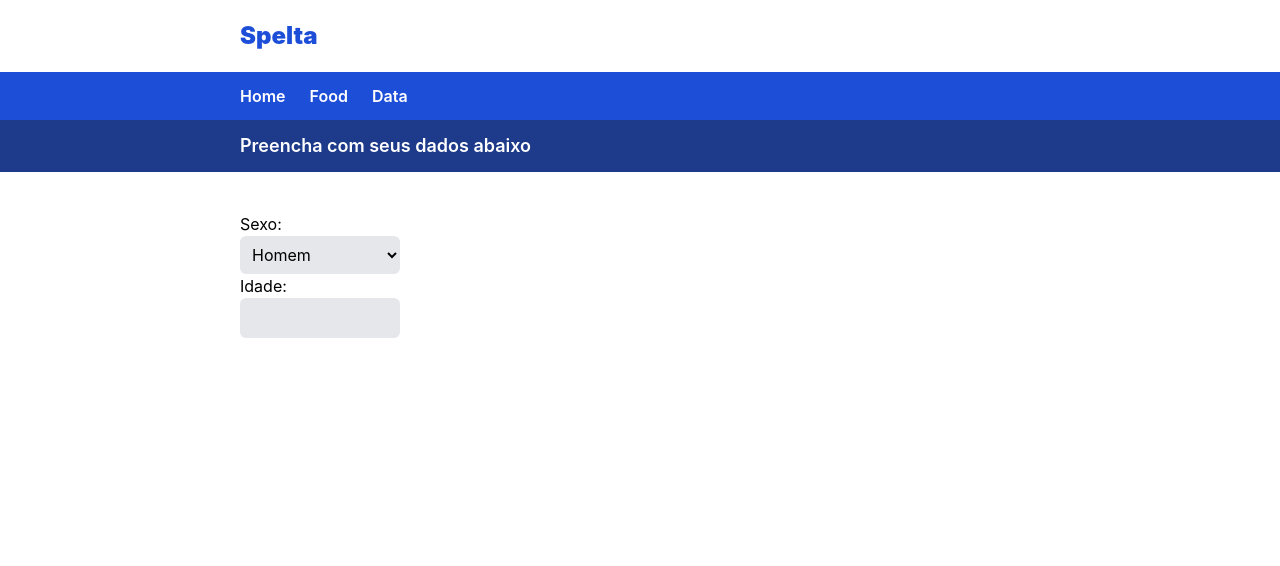
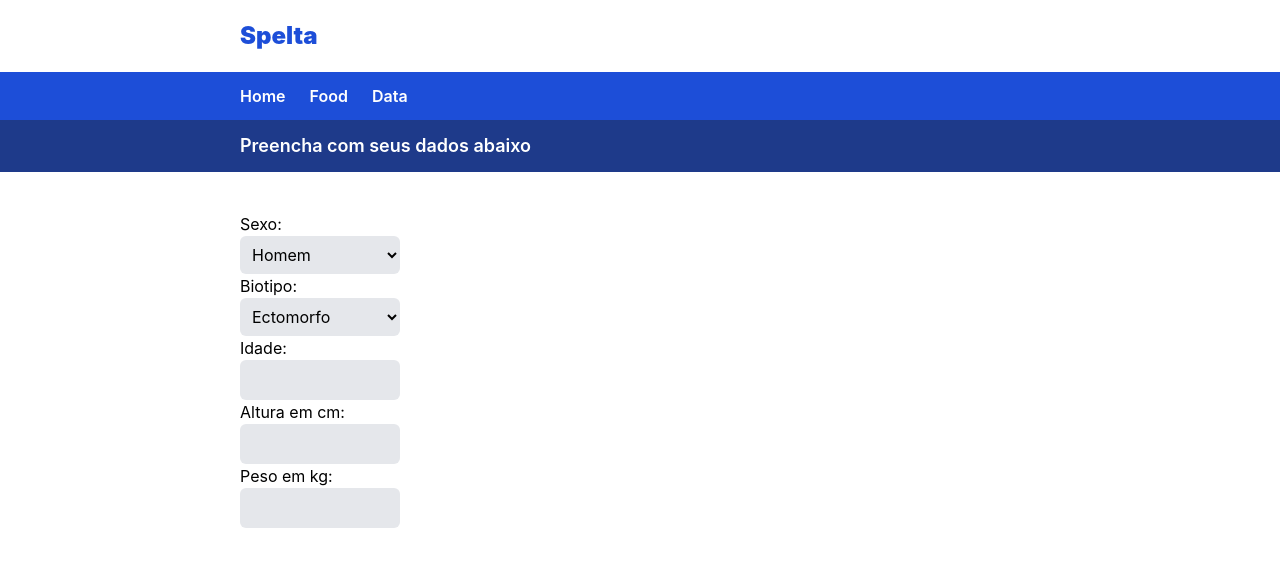
Before and after one commit to PedroSpelta/Fitness, a Next.js app: page /data in a window 1280 px wide. Shown: the top 566 px of the page. Built offline with nearby package versions, Linux system fonts and the light colour scheme.

Commit message:
adicionando tooltip ao biotipo

```diff
--- a/components/DietForm.tsx
+++ b/components/DietForm.tsx
@@ -1,9 +1,10 @@
-import React from "react";
+import React, { useState } from "react";
 import { containerWidth } from "../libs/containers";
 
-const inputStyle: string = "bg-gray-200 p-2 rounded-md w-40"
+const inputStyle: string = "bg-gray-200 p-2 rounded-md w-40";
 
 function DietForm() {
+  const [bioTip, setBioTip] = useState(true);
   return (
     <div className="flex flex-col items-center justify-center w-screen">
       <div className="bg-blue-900 w-screen flex justify-center">
@@ -16,23 +17,56 @@ function DietForm() {
       </div>
       <div style={{ width: containerWidth }} className="pt-10">
         <form className="flex flex-col">
+          {/* sexo */}
           <label htmlFor="sex">Sexo:</label>
-          <select
-            name="sex"
-            id="sex"
-            className={inputStyle}
-          >
+          <select name="sex" id="sex" className={inputStyle}>
             <option value="male">Homem</option>
             <option value="female">Mulher</option>
           </select>
-
+          {/* Biotipo */}
+          <label htmlFor="bio">Biotipo:</label>
+          <div
+            className="relative"
+            onMouseEnter={() => setBioTip((state) => !state)}
+            onMouseLeave={() => setBioTip((state) => !state)}
+          >
+            <p
+              className={`bg-white p-3 border absolute left-40 ${
+                bioTip && "hidden"
+              }`}
+            >
+              Ectomorfo tendência a ser magro, esguio.
+              <br />
+              Mesomorfo tendência a ter corpo atlético.
+              <br />
+              Endomorfo tendência a ter corpo mais largo.
+            </p>
+            <select name="bio" id="bio" className={`${inputStyle}`}>
+              <option value="ecto">Ectomorfo</option>
+              <option value="meso">Mesomorfo</option>
+              <option value="endo">Endomorfo</option>
+            </select>
+          </div>
+          {/* Idade */}
           <label htmlFor="age">Idade:</label>
+          <input type="number" name="age" id="age" className={inputStyle} />
+          {/* Altura */}
+          <label htmlFor="height">Altura em cm:</label>
           <input
             type="number"
-            name="age"
-            id="age"
+            name="height"
+            id="height"
             className={inputStyle}
           />
+          {/* Peso */}
+          <label htmlFor="weight">Peso em kg:</label>
+          <input
+            type="number"
+            name="weight"
+            id="weight"
+            className={inputStyle}
+          />
+          {/* Objetivo */}
         </form>
       </div>
     </div>
--- /dev/null
+++ b/components/DietFormInput.tsx
@@ -0,0 +1,14 @@
+import React from "react";
+
+const inputStyle: string = "bg-gray-200 p-2 rounded-md w-40";
+
+function DietFormInput({ name, label }: {name: string, label: string, }) {
+  return (
+    <>
+      <label htmlFor="name">Idade:</label>
+      <input type="number" name="name" id="name" className={inputStyle} />
+    </>
+  );
+}
+
+export default DietFormInput;
--- a/styles/globals.css
+++ b/styles/globals.css
@@ -24,3 +24,8 @@ a {
   background-image: linear-gradient(-170deg, blue 50%, transparent 50%),
     linear-gradient(180deg, transparent 50%, white 50%);
 }
+
+.toolTip[title]:hover::after {
+  background-color: red;
+  color: aquamarine;
+}
```
